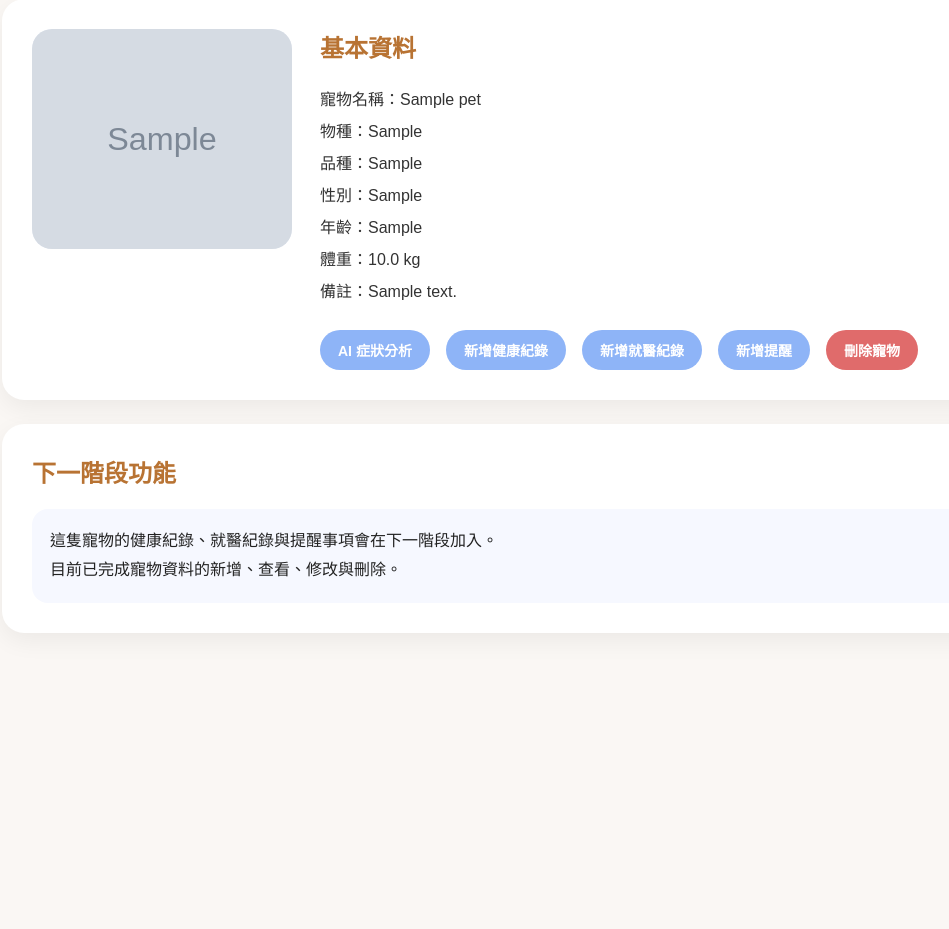
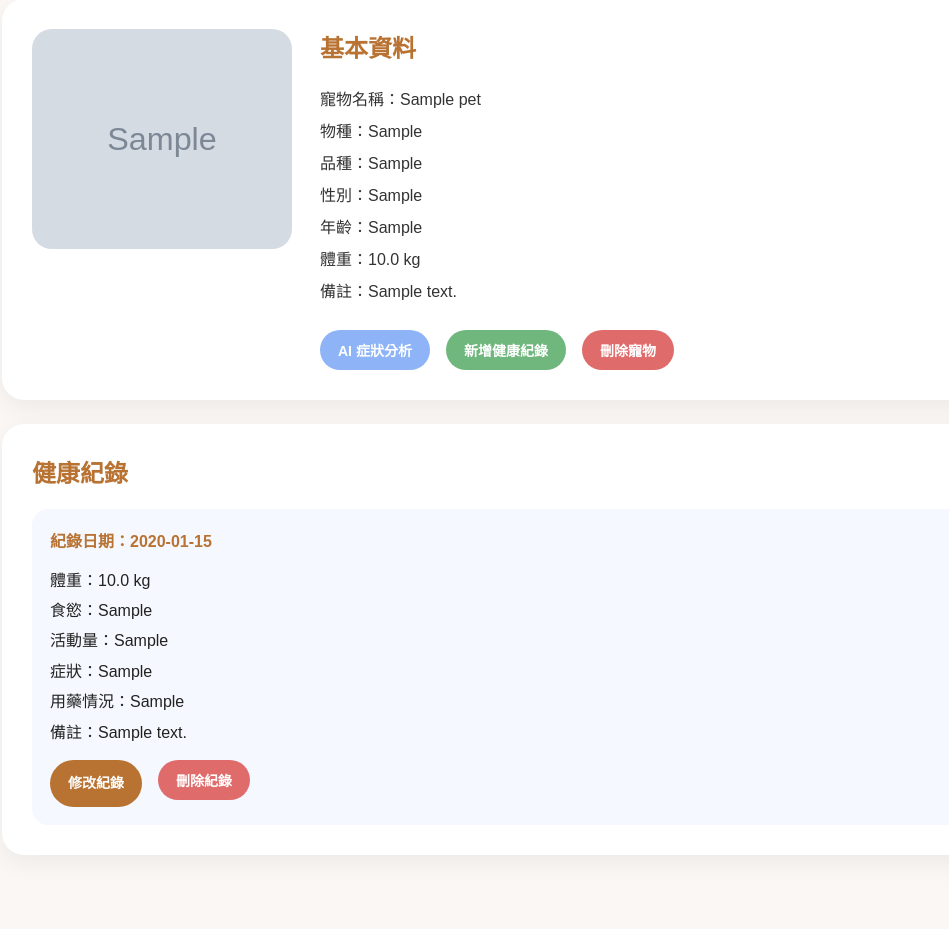
Before and after one commit to carol651104/PetCareAI, a Flask app: page /pets/1 in a window 1280 px wide. Shown: the part 169-1098 px from the top of the page, without its empty margins (138-1087 px from the left). Before the commit the page ends 746 px from the top, so only its background shows below. Run offline with Flask 3, Linux system fonts and the light colour scheme; a user stored in the database is signed in; tables that the repository leaves empty hold one stand-in row (values such as "Sample post"); grey boxes marked "Sample" are stand-in pictures.

Commit message:
Update pet_detail.html

```diff
--- a/templates/pet_detail.html
+++ b/templates/pet_detail.html
@@ -57,6 +57,10 @@
             background: #e06b6b;
         }
 
+        .btn-green {
+            background: #70b77e;
+        }
+
         .card {
             background: white;
             padding: 30px;
@@ -110,7 +114,28 @@
             margin-bottom: 22px;
         }
 
-        .coming {
+        .record {
+            background: #f6f8ff;
+            border-radius: 16px;
+            padding: 18px;
+            margin-top: 16px;
+            line-height: 1.9;
+        }
+
+        .record-title {
+            font-weight: bold;
+            color: #b87333;
+            margin-bottom: 8px;
+        }
+
+        .record-actions {
+            margin-top: 12px;
+            display: flex;
+            gap: 8px;
+            flex-wrap: wrap;
+        }
+
+        .empty {
             background: #f6f8ff;
             padding: 18px;
             border-radius: 16px;
@@ -182,9 +207,7 @@
 
                 <div class="action-row">
                     <a class="btn" href="/">AI 症狀分析</a>
-                    <a class="btn" href="#">新增健康紀錄</a>
-                    <a class="btn" href="#">新增就醫紀錄</a>
-                    <a class="btn" href="#">新增提醒</a>
+                    <a class="btn btn-green" href="/pets/{{ pet.id }}/health/add">新增健康紀錄</a>
 
                     <form method="POST" action="/pets/{{ pet.id }}/delete" onsubmit="return confirm('確定要刪除這隻寵物嗎？');">
                         <button class="btn btn-danger" type="submit">刪除寵物</button>
@@ -195,11 +218,35 @@
     </div>
 
     <div class="card">
-        <h2>下一階段功能</h2>
-        <div class="coming">
-            這隻寵物的健康紀錄、就醫紀錄與提醒事項會在下一階段加入。<br>
-            目前已完成寵物資料的新增、查看、修改與刪除。
-        </div>
+        <h2>健康紀錄</h2>
+
+        {% if health_records %}
+            {% for record in health_records %}
+                <div class="record">
+                    <div class="record-title">紀錄日期：{{ record.record_date }}</div>
+
+                    體重：{% if record.weight %}{{ record.weight }} kg{% else %}未填寫{% endif %}<br>
+                    食慾：{{ record.appetite or "未填寫" }}<br>
+                    活動量：{{ record.activity or "未填寫" }}<br>
+                    症狀：{{ record.symptoms or "無" }}<br>
+                    用藥情況：{{ record.medication or "無" }}<br>
+                    備註：{{ record.note or "無" }}
+
+                    <div class="record-actions">
+                        <a class="btn btn-brown" href="/health/{{ record.id }}/edit">修改紀錄</a>
+
+                        <form method="POST" action="/health/{{ record.id }}/delete" onsubmit="return confirm('確定要刪除這筆健康紀錄嗎？');">
+                            <button class="btn btn-danger" type="submit">刪除紀錄</button>
+                        </form>
+                    </div>
+                </div>
+            {% endfor %}
+        {% else %}
+            <div class="empty">
+                目前尚未新增健康紀錄。<br>
+                可以點選「新增健康紀錄」開始追蹤寵物狀況。
+            </div>
+        {% endif %}
     </div>
 
 </div>
```
